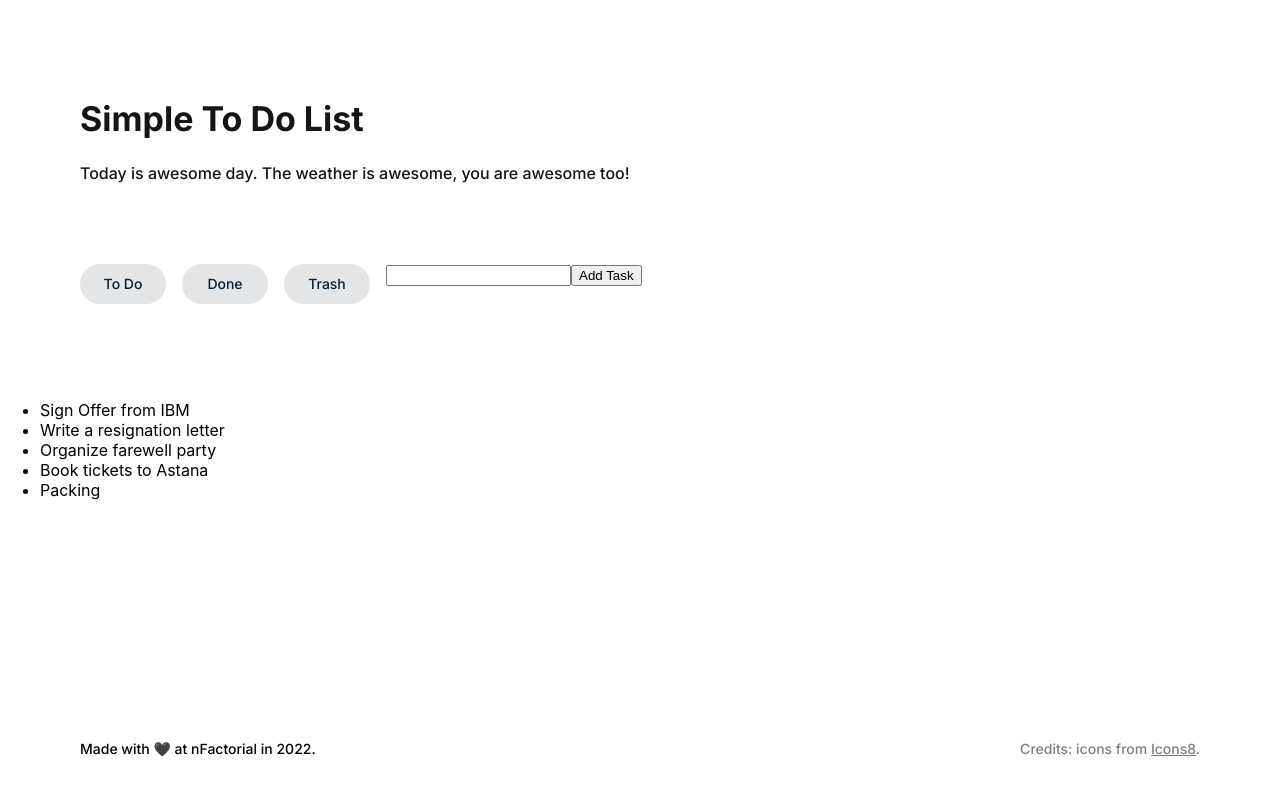
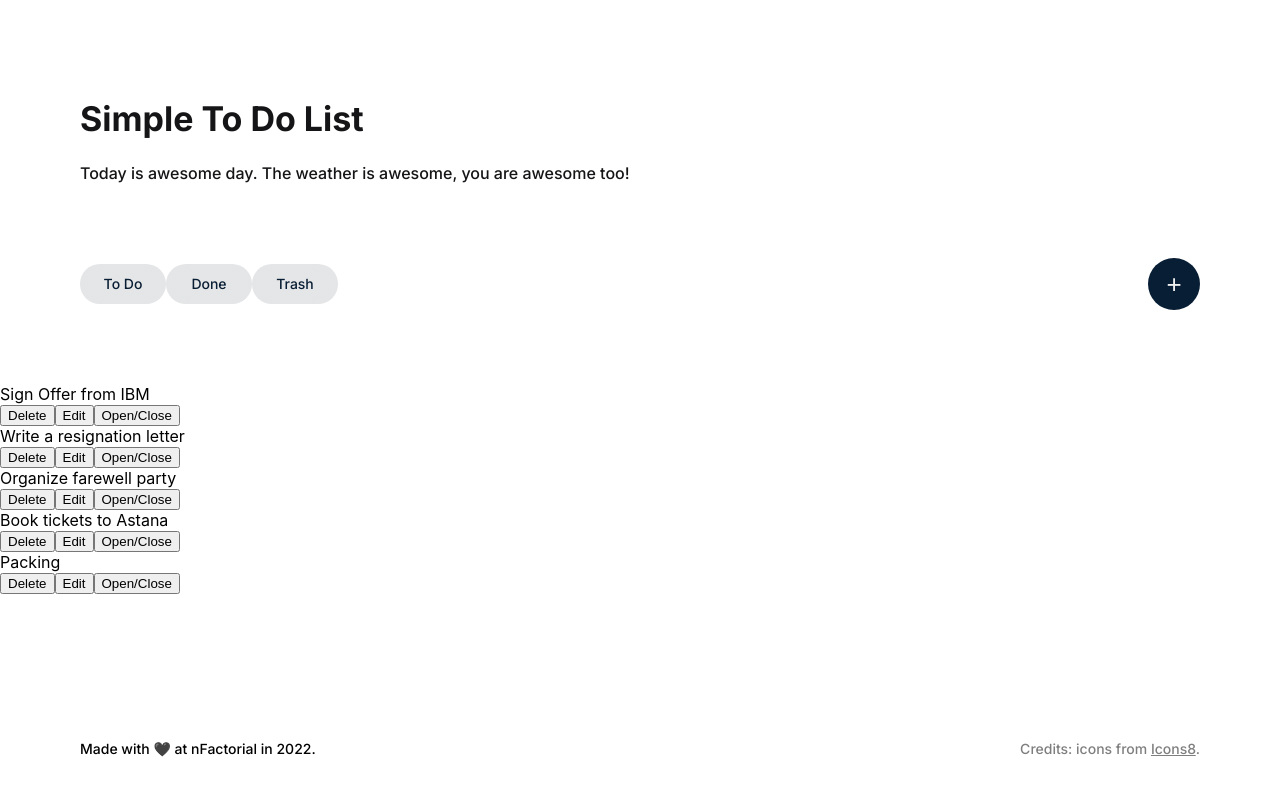
Before and after one commit to Zhanerke9/nFactorial-weekly-project-Week3-11-02-23-ToDoList, a React (Create React App) app: page / in a window 1280 px wide. Shown: the top 796 px of the page. Built offline with nearby package versions, Linux system fonts and the light colour scheme.

Commit message:
updates with buttons. Added map/delete/status/edit fields for tasks

```diff
--- a/src/App.js
+++ b/src/App.js
@@ -1,10 +1,13 @@
+// import { useState } from 'react';
 import './App.css';
 import Header from './components/Header'
 import Menu from './components/Menu'
 import Footer from './components/Footer'
+// import ToDoList from './components/ToDoList';
 
 
 function App() {
+
   return (
     <div className="App">
       <Header />
--- a/src/components/Menu/index.js
+++ b/src/components/Menu/index.js
@@ -1,29 +1,54 @@
 import "./menu.css";
+import { v4 as uuidv4 } from "uuid";
 import React, { useState } from "react";
+import Modal from '../Modals/index.js'
+import ToDoList from "../ToDoList";
 
 export default function Menu() {
   const tasksAll = [
-    { task: "Sign Offer from IBM", done: false, deleted: false },
-    { task: "Write a resignation letter", done: false, deleted: false },
-    { task: "Organize farewell party", done: false, deleted: false },
-    { task: "Book tickets to Astana", done: false, deleted: false },
-    { task: "Packing", done: false, deleted: false },
+    { id: 1, task: "Sign Offer from IBM", status: false, deleted: false },
+    {
+      id: 2,
+      task: "Write a resignation letter",
+      status: false,
+      deleted: false,
+    },
+    {
+      id: 3,
+      task: "Organize farewell party",
+      status: false,
+      deleted: false,
+    },
+    { id: 4, task: "Book tickets to Astana", status: false, deleted: false },
+    { id: 5, task: "Packing", done: false, status: false },
   ];
 
-  const [taskList, setTaskList] = useState(tasksAll);
-  const [newTask, setNewTask] = useState('');
+
 
   // to be continued :)
 
-  const addTask = (e) => {
-    e.preventDefault();
-    setTaskList([...taskList, { task: newTask, done: false, deleted: false }]);
-    setNewTask('');
+
+  const [ModalShown, setModalShown] = useState(false);
+  const [ToDos, setToDos] = useState(tasksAll);
+
+  const openModal =() => {
+    setModalShown(!ModalShown);
+  }
+
+  const onFormSubmit = (todo) => {
+    if (todo !==""){
+    setToDos([...ToDos, {task: todo, id: uuidv4(), status: false, deleted: false }]);
+    }
+  };
+
+  const closeModal = () => {
+    setModalShown(false);
   };
 
   return (
     <div className="bigDiv">
       <div className="div-allButtons">
+        <div className="buttonsRight">
           <button className="menu-buttons">
             <p className="menu-buttonsText">To Do</p>
           </button>
@@ -33,21 +58,26 @@ export default function Menu() {
           <button className="menu-buttons">
             <p className="menu-buttonsText">Trash</p>
           </button>
-        <form onSubmit={addTask}>
-          <input
-            type="text"
-            value={newTask}
-            onChange={e => setNewTask(e.target.value)}
-          />
-          <button type="submit">Add Task</button>
-        </form>
+        </div>
+        <div>
+            <button className="buttonPlus" onClick={openModal} type="submit">
+              +
+            </button>
+            {ModalShown && <Modal onFormSubmit={onFormSubmit} onModalClose={closeModal}/>}
+          {/* </form> */}
+        </div>
       </div>
       <div className="tasks-List">
-        <ul>
-          {taskList.map((item, index) => (
-            <li key={index}>{item.task}</li>
-          ))}
-        </ul>
+      <ToDoList todo={ToDos} setTodo={setToDos} />
+        {/* <button></button> */}
+        {/* <div>
+            <ToDoList />
+        </div> */}
+        {/* <div> */}
+          {/* {ToDos.map((item) => (
+            <li key={item.id}>{item.task}</li>
+          ))} */}
+        {/* </div> */}
       </div>
     </div>
   );
--- a/src/components/Menu/menu.css
+++ b/src/components/Menu/menu.css
@@ -7,13 +7,17 @@
 .div-allButtons {
   display: flex;
   flex-direction: row;
-  align-items: flex-start;
+  align-items: center;
+  justify-content: space-between;
   padding: 0px;
   gap: 16px;
+  height: 40px;
+  margin: 80px;
 
-  /* width: 289px;
-  height: 40px; */
-  margin: 80px;
+}
+
+.buttonsRight{
+    display: flex;
 
 }
 
@@ -51,3 +55,14 @@
 
   color: #081e34;
 }
+
+.buttonPlus{
+    width: 52px;
+    height: 52px;
+    background-color: #081E34;
+    color: #F0F0F0;
+    font-size: 26px;
+    border-radius:100px;
+    border-color: transparent;
+
+}
--- /dev/null
+++ b/src/components/Modals/index.js
@@ -0,0 +1,51 @@
+import React, { useState, useRef, useEffect } from "react";
+import "./style.css";
+
+const Modal = (props) => {
+  const [input, setInput] = useState("");
+  const modalRef = useRef(null);
+
+  useEffect(() => {
+    const handleClickOutside = (event) => {
+      if (modalRef.current && !modalRef.current.contains(event.target)) {
+        props.onModalClose();
+      }
+    };
+    document.addEventListener("mousedown", handleClickOutside);
+    return () => {
+      document.removeEventListener("mousedown", handleClickOutside);
+    };
+  }, [modalRef, props]);
+
+  const onInputChange = (e) => {
+    setInput(e.target.value);
+  };
+
+  const onSubmit = (e) => {
+    e.preventDefault();
+    props.onFormSubmit(input);
+    setInput("");
+  };
+
+  return (
+    <div ref={modalRef} className="modalStyle">
+      <p style={{ margin: 0 }}>Add New To Do</p>
+      <form className="formInput" onSubmit={onSubmit}>
+        <input
+          className="ModalInputStyle"
+          type="text"
+          placeholder="Your text"
+          value={input}
+          onChange={onInputChange}
+        />
+        <button className="toAddButton"
+          type="submit"
+        >
+          Add
+        </button>
+      </form>
+    </div>
+  );
+};
+
+export default Modal;
--- /dev/null
+++ b/src/components/Modals/style.css
@@ -0,0 +1,43 @@
+.modalStyle {
+  width: 236px;
+  height: 202px;
+  background-color: #e4e6e7;
+  border-radius: 17px;
+  position: absolute;
+  top: 6%;
+  right: 10%;
+  display: flex;
+  flex-direction: column;
+  padding: 16px;
+  gap: 10px;
+}
+
+.ModalInputStyle {
+  padding: 0px;
+  margin: 0px;
+  width: inherit;
+  border-color: transparent;
+  height: 120px;
+  font-size: 16px;
+  display: flex;
+  align-items: flex-start;
+  flex-wrap: wrap;
+  text-align: start;
+}
+
+.formInput {
+  background-color: #e4e6e7;
+  top: 6%;
+  right: 10%;
+  display: flex;
+  flex-direction: column;
+  gap: 10px;
+}
+
+.toAddButton {
+  width: 76px;
+  height: 40, + px;
+  border-radius: 100px;
+  background-color: #081e34;
+  color: #ffffff;
+}
--- /dev/null
+++ b/src/components/ToDoList/index.js
@@ -0,0 +1,67 @@
+import React, { useState } from "react";
+
+export default function ToDoList({ todo, setTodo }) {
+  const [edit, setEdit] = useState(null);
+  const [value, setValue] = useState('');
+
+  function deleteTodo(id) {
+    //console.log("delete");
+    let newToDo = [...todo].filter((item) => item.id !== id);
+    setTodo(newToDo);
+  }
+
+  function statusTodo(id) {
+    let newToDo = [...todo].filter((item) => {
+      if (item.id === id) {
+        item.status = !item.status;
+      }
+      return item;
+    });
+    setTodo(newToDo);
+  }
+
+  function editTodo(id, task) {
+    setEdit(id);
+    setValue(task);
+  }
+
+  function saveTodo(id){
+    let newTodo = [...todo].map(item=>{
+        if(item.id === id){
+            item.task = value;
+        }
+        return item
+  })
+  setTodo(newTodo);
+  setEdit(null)
+  }
+
+
+  console.log(todo);
+
+  return (
+    <div>
+      {todo.map((item) => (
+        <div key={item.id}>
+          {edit === item.id ?
+            <div>
+              <input value={value} onChange={(e)=>setValue(e.target.value)}/>
+            </div>
+           :
+            <div>{item.task}</div>
+          }
+          {edit === item.id ?
+            <div>
+              <button onClick={()=>saveTodo(item.id)} >Save</button>
+            </div> :
+            <div>
+              <button onClick={() => deleteTodo(item.id)}>Delete</button>
+              <button onClick={() => editTodo(item.id, item.task)}>Edit</button>
+              <button onClick={() => statusTodo(item.id)}>Open/Close</button>
+            </div>
+          }
+        </div>
+      ))}
+    </div>
+  );
+}
```
Also changed, not shown: src/images/ButtonPlus.png (added), 1 other file (tests, documents, lock files or other folders). Lines whose indentation alone changed are shown as unchanged.
